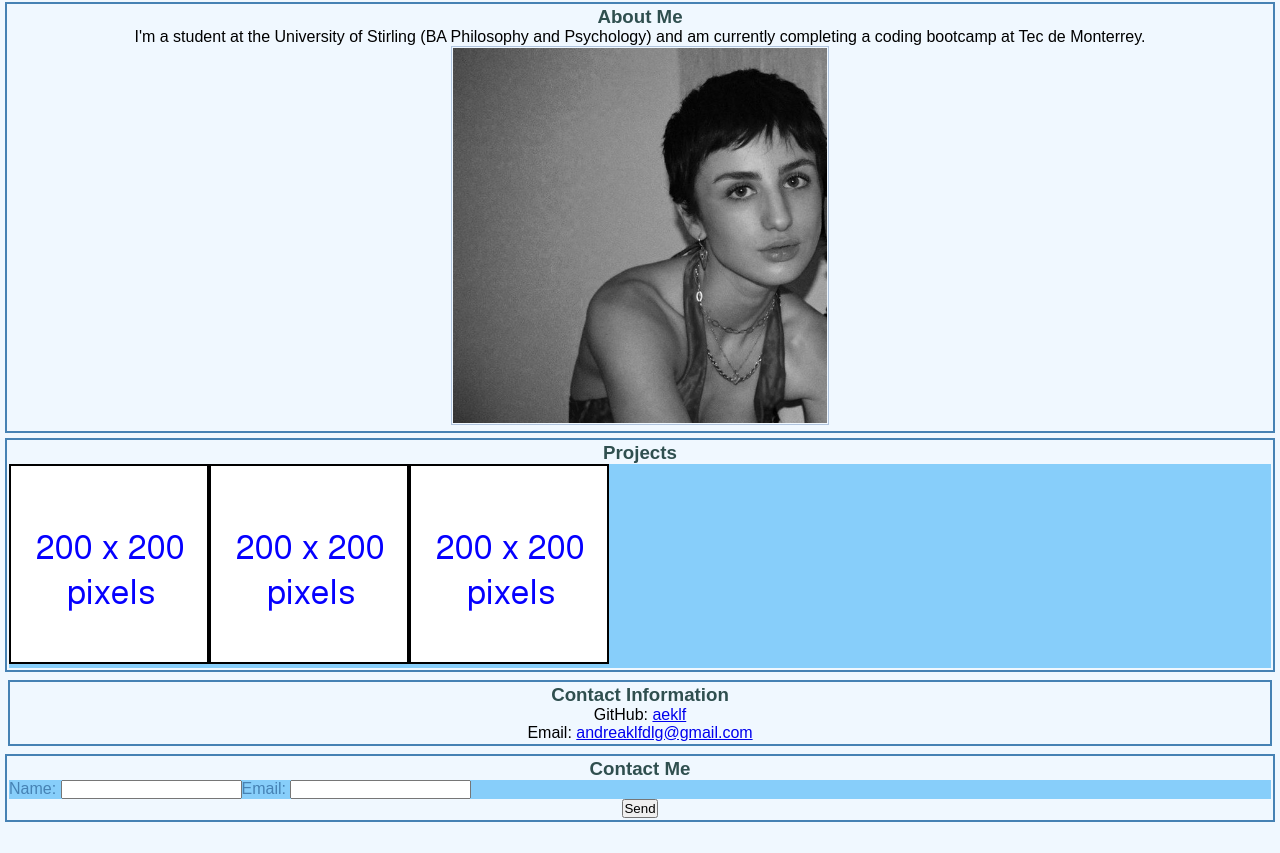
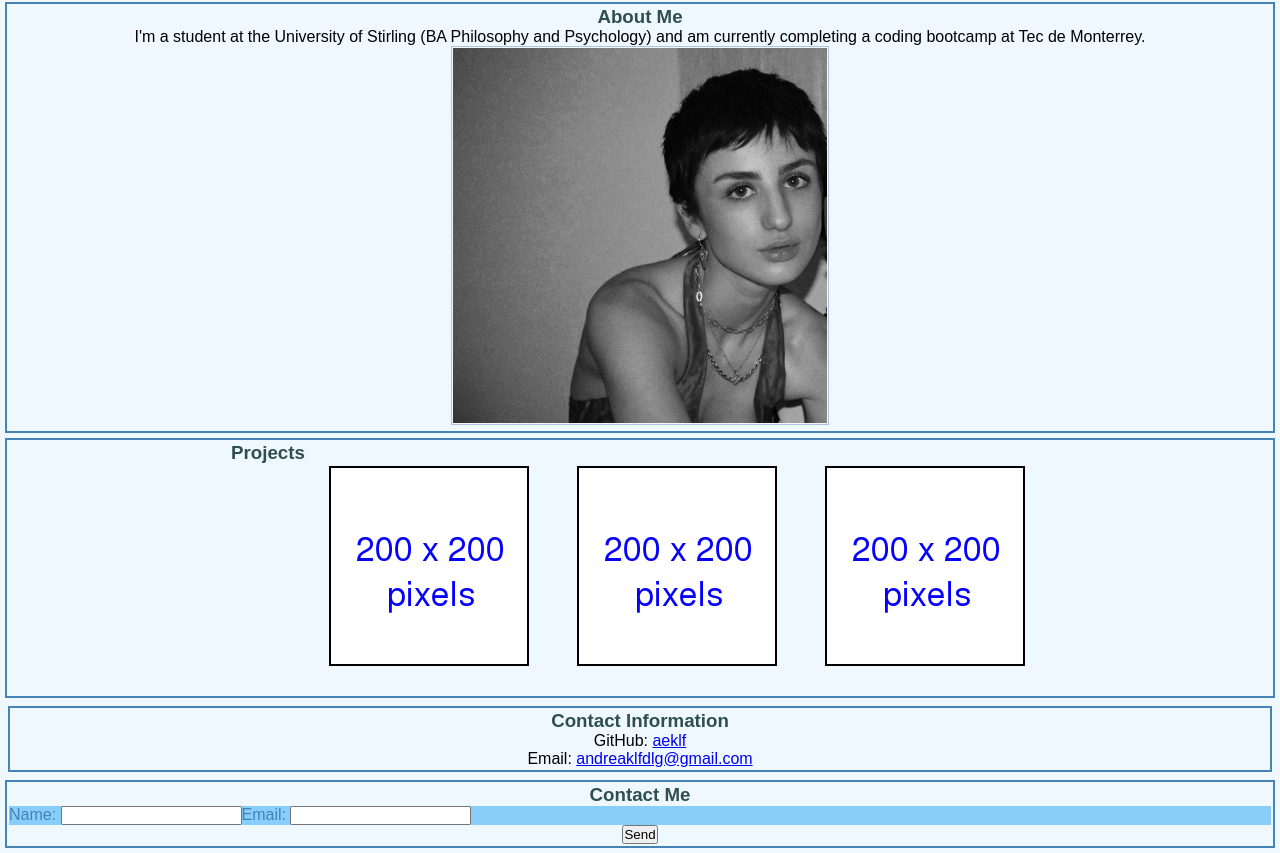
Before and after one commit to aeklf/Portfolio-Homework02, a plain HTML site: page index.html in a window 1280 px wide. Shown: the part 842-1695 px from the top of the page. Before the commit the page ends 1669 px from the top, so only its background shows below. Drawn offline with Linux system fonts and the light colour scheme.

Commit message:
Projects

```diff
--- a/assets/style.css
+++ b/assets/style.css
@@ -106,6 +106,20 @@ h3 {
   padding: 2px;
 }
 
+.justify-center {
+  justify-content: center;
+  display: flex;
+  flex-wrap: wrap;
+  flex-direction: row;
+}
+
+.project-column {
+  padding: 1.5rem;
+  max-width: 50%;
+  box-sizing: border-box;
+  display: block;
+}
+
 #contact-information {
   text-align: center;
   border: 2px solid steelblue;
--- a/index.html
+++ b/index.html
@@ -50,18 +50,18 @@
         </section>
 
         <section id="showcase">
-            <h3>Projects</h3>
-            <ul>
-                <li>
-                    <img src="assets/images/Square_200x200.png">
-                </li>
-                <li>
-                    <img src="assets/images/Square_200x200.png">
-                </li>
-                <li>
-                    <img src="assets/images/Square_200x200.png">
-                </li>
-            </ul>
+            <element class="justify-center">
+                <h3>Projects</h3>
+                    <div class="project-column">
+                        <img src="assets/images/Square_200x200.png">
+                    </div>
+                    <div class="project-column">
+                        <img src="assets/images/Square_200x200.png">
+                    </div>
+                    <div class="project-column">
+                        <img src="assets/images/Square_200x200.png">
+                    </div>
+            </element>
         </section>
 
         <section id="contact-information">
```
Also changed, not shown: 2 other files.
